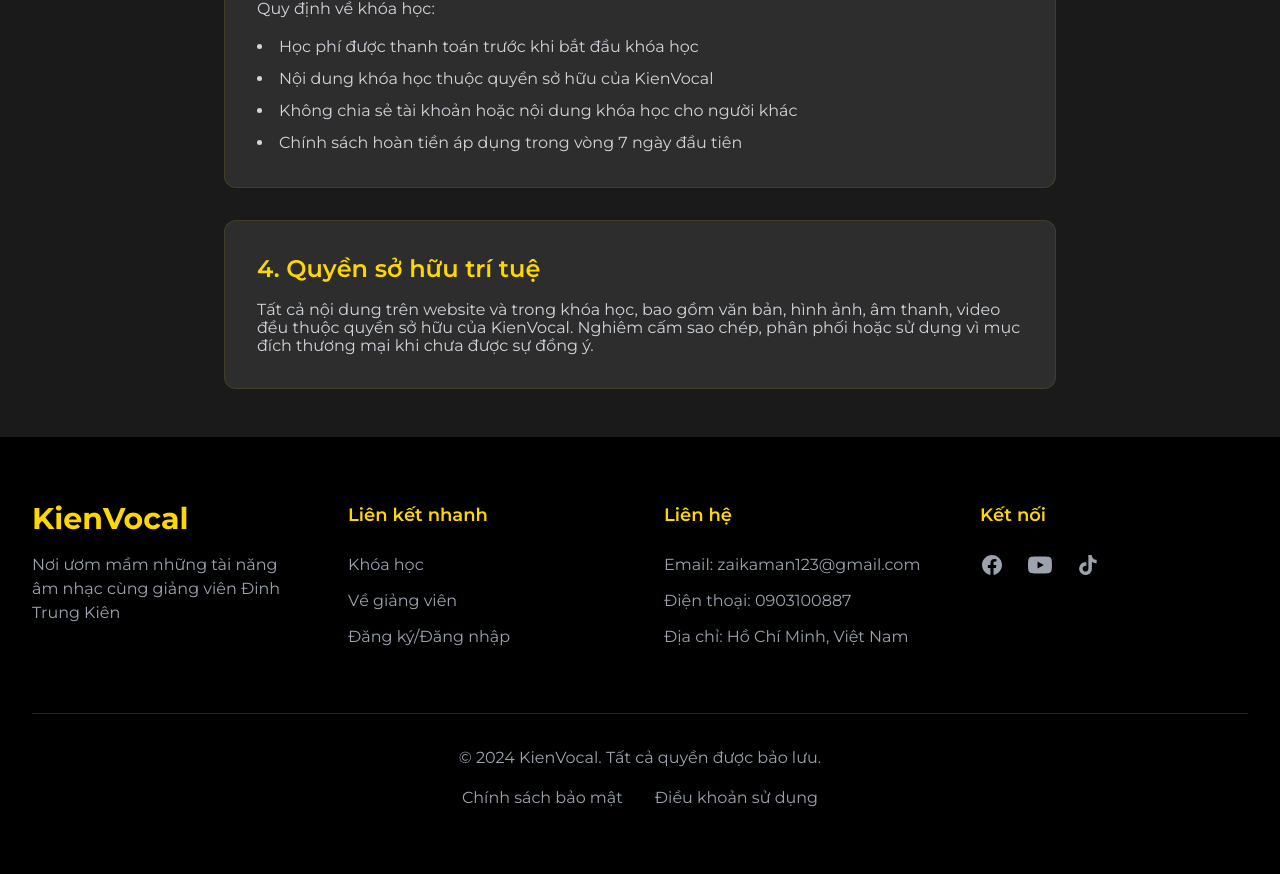
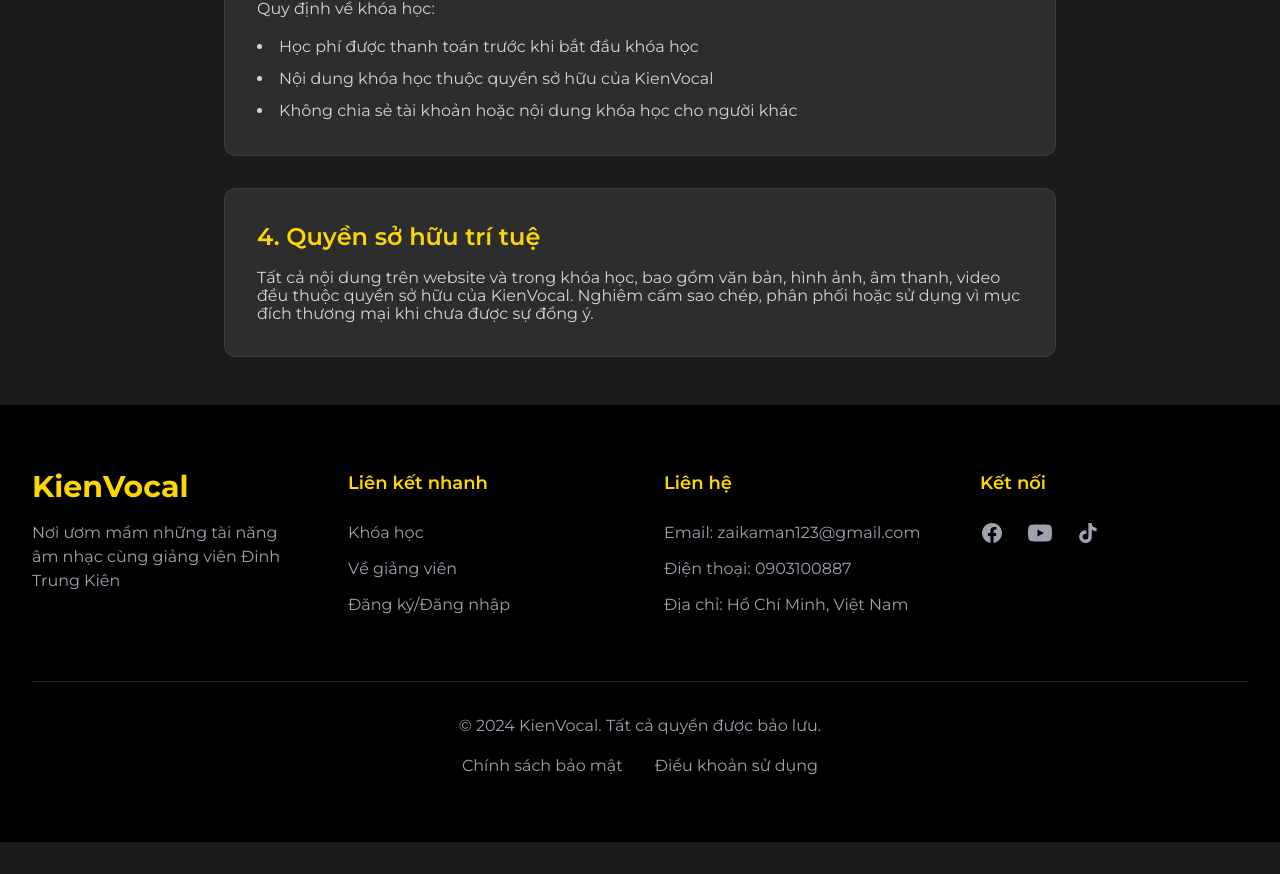
Before and after one commit to zaikaman2/WebThanhNhac, a Next.js app: page /terms in a window 1280 px wide. Shown: the part 860-1734 px from the top of the page. After the commit the page ends 1702 px from the top, so only its background shows below. Built offline with nearby package versions, Linux system fonts and the light colour scheme.

Commit message:
Bỏ chính sách hoàn tiền

```diff
--- a/src/app/terms/page.tsx
+++ b/src/app/terms/page.tsx
@@ -36,7 +36,6 @@
               <li>Học phí được thanh toán trước khi bắt đầu khóa học</li>
               <li>Nội dung khóa học thuộc quyền sở hữu của KienVocal</li>
               <li>Không chia sẻ tài khoản hoặc nội dung khóa học cho người khác</li>
-              <li>Chính sách hoàn tiền áp dụng trong vòng 7 ngày đầu tiên</li>
             </ul>
           </section>
 
```
